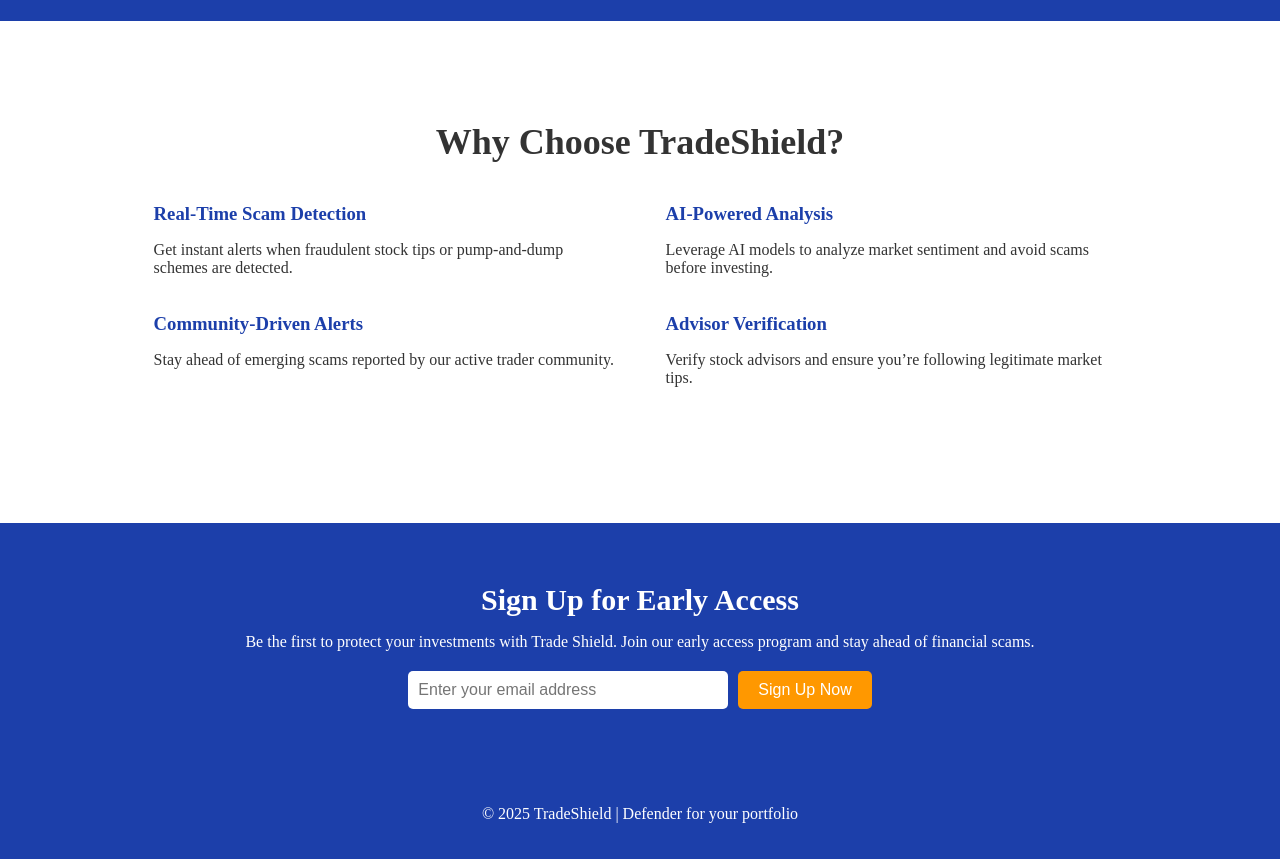
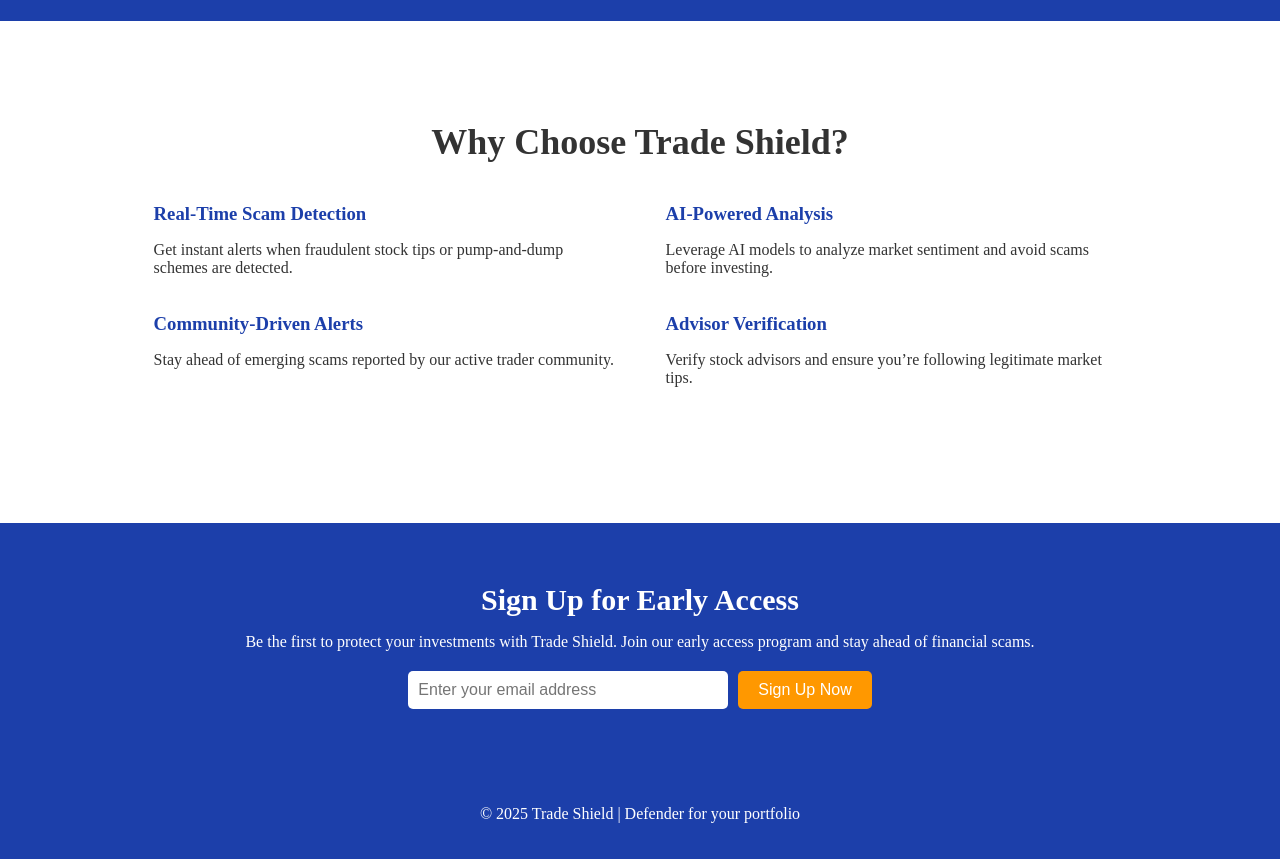
Before and after one commit to venkatmajji/tshield, a plain HTML site: page index.html in a window 1280 px wide. Shown: the part 420-1279 px from the top of the page. Drawn offline with Linux system fonts and the light colour scheme.

Commit message:
Update index.html

```diff
--- a/index.html
+++ b/index.html
@@ -24,7 +24,7 @@
     <!-- Features Section -->
     <section id="features">
         <div class="container">
-            <h2>Why Choose TradeShield?</h2>
+            <h2>Why Choose Trade Shield?</h2>
             <div class="feature-list">
                 <div class="feature-item">
                     <h3>Real-Time Scam Detection</h3>
@@ -61,7 +61,7 @@
 
     <!-- Footer -->
     <footer>
-        <p>&copy; 2025 TradeShield | Defender for your portfolio</p>
+        <p>&copy; 2025 Trade Shield | Defender for your portfolio</p>
     </footer>
 </body>
 </html>
```
